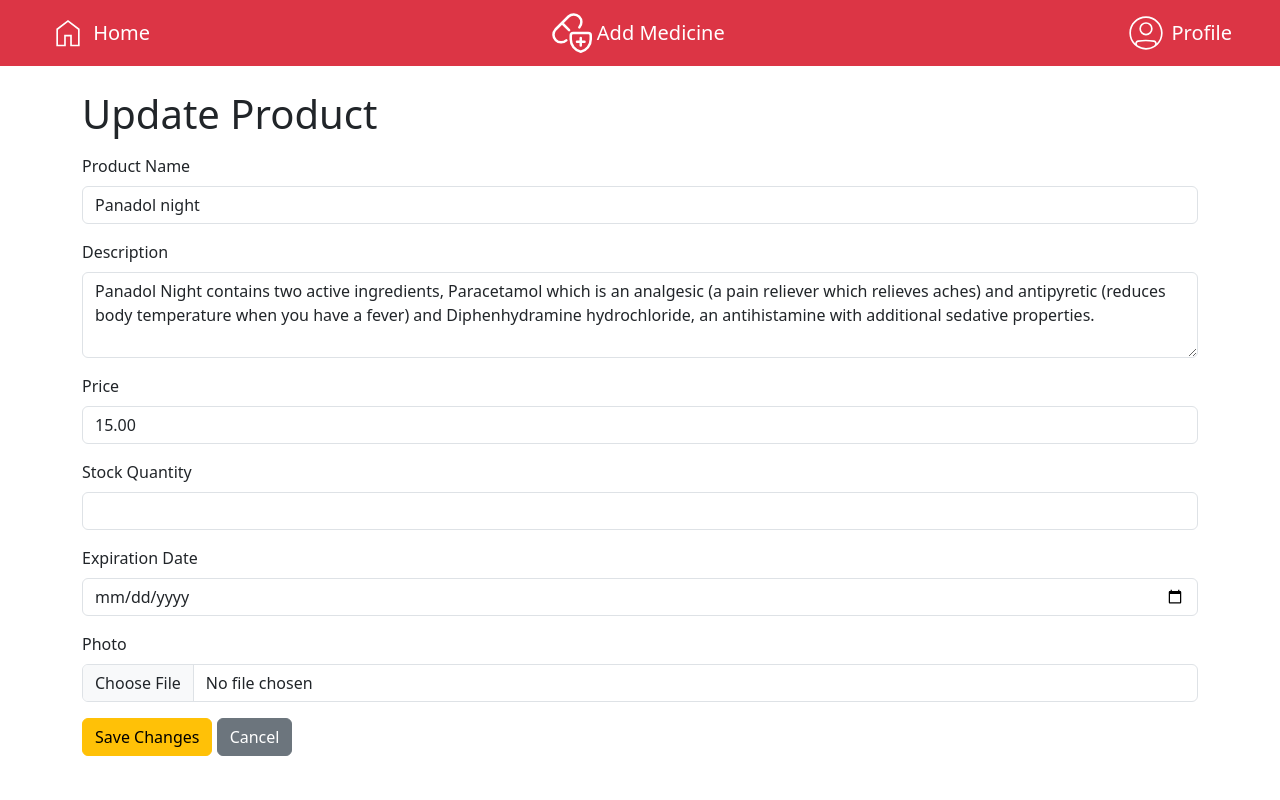
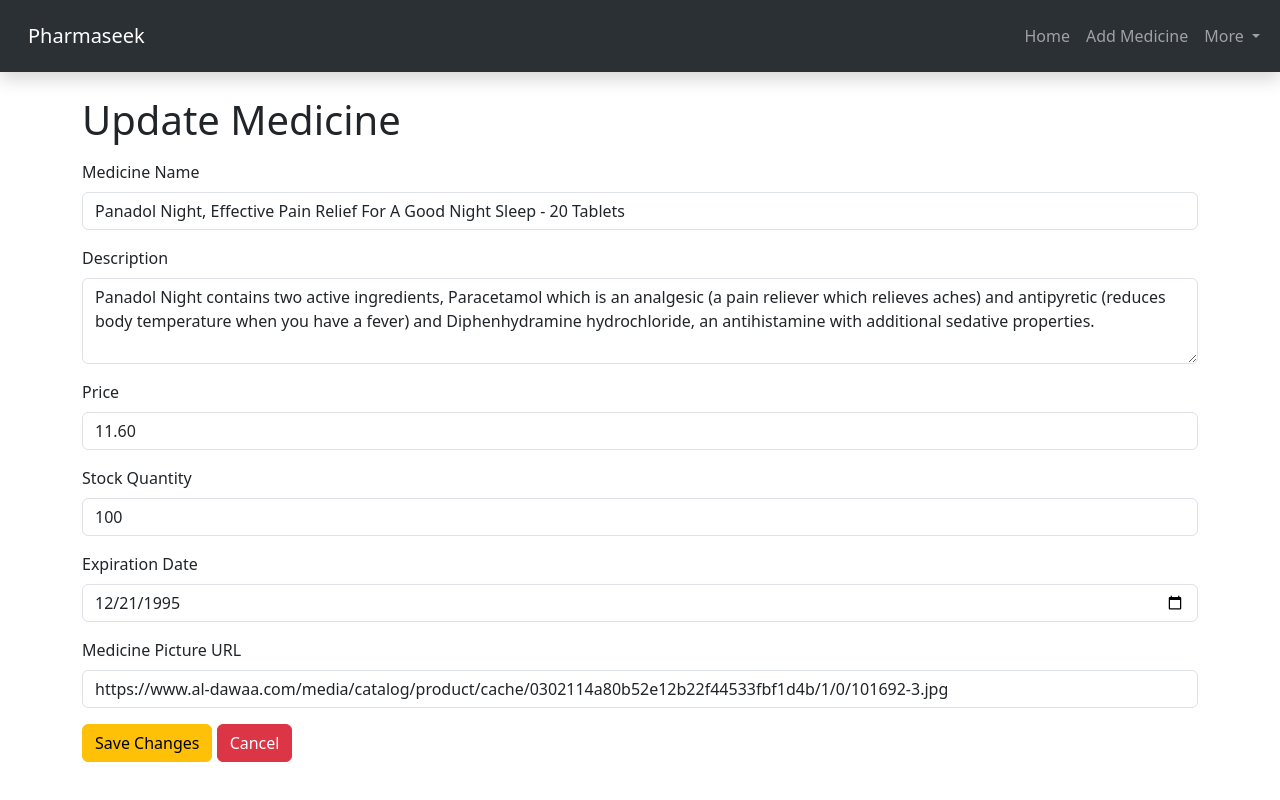
Before and after one commit to OmarAlMayouf/IS424-Project, a Django app: page /11/update/ in a window 1280 px wide. Run offline with Django 5.2, Linux system fonts and the light colour scheme; a user stored in the database is signed in; data comes from the database, SQL or seed files in the repository.

Commit message:
UI Changes

```diff
--- a/pharmacy/templates/pharmacy/base.html
+++ b/pharmacy/templates/pharmacy/base.html
@@ -4,10 +4,10 @@
 <head>
     <title>Pharmaseek</title>
     <link type="image/png" sizes="16x16" rel="icon" href="{% static 'images/icons8-medicine-16.png'%}">
-    <link rel="stylesheet" href="https://cdn.jsdelivr.net/npm/bootstrap@5.3.0/dist/css/bootstrap.min.css">
+    <link href="https://cdn.jsdelivr.net/npm/bootstrap@5.3.3/dist/css/bootstrap.min.css" rel="stylesheet" integrity="sha384-QWTKZyjpPEjISv5WaRU9OFeRpok6YctnYmDr5pNlyT2bRjXh0JMhjY6hW+ALEwIH" crossorigin="anonymous">
 </head>
 <body>
-    <nav class="d-flex justify-content-between navbar navbar-expand-lg navbar-dark bg-danger">
+    <!--<nav class="d-flex justify-content-between navbar navbar-expand-lg navbar-dark bg-danger">
         <a class="ms-5 navbar-brand" href="{% url 'read_product' %}">
             <svg xmlns="http://www.w3.org/2000/svg" width="2em" height="2em" viewBox="0 0 24 24"><path fill="currentColor" d="M6 19h3.692v-5.884h4.616V19H18v-9l-6-4.538L6 10zm-1 1V9.5l7-5.288L19 9.5V20h-5.692v-5.884h-2.616V20zm7-7.77"/></svg>
             <span class="align-middle">Home</span>
@@ -16,14 +16,44 @@
             <svg xmlns="http://www.w3.org/2000/svg" width="2em" height="2em" viewBox="0 0 24 24"><g fill="none" stroke="currentColor" stroke-linecap="round" stroke-linejoin="round" stroke-width="1.5"><path d="M8.6 16.4a4.6 4.6 0 0 1-6.5-6.5l7.8-7.8a4.6 4.6 0 0 1 6.5 6.5M5.999 5.999l4.25 4.25"/><path d="M23.25 15.75a7.67 7.67 0 0 1-6 7.5a7.67 7.67 0 0 1-6-7.5V13.5a1.5 1.5 0 0 1 1.5-1.5h9a1.5 1.5 0 0 1 1.5 1.5zm-6-.75v4.5M15 17.25h4.5"/></g></svg>
             <span class="align-middle">Add Medicine</span>
         </a>
-        <a class="me-5 navbar-brand" href="{% url 'read_product' %}">
-            <svg xmlns="http://www.w3.org/2000/svg" width="2em" height="2em" viewBox="0 0 48 48"><g fill="currentColor" fill-rule="evenodd" clip-rule="evenodd"><path d="M24 27a8 8 0 1 0 0-16a8 8 0 0 0 0 16m0-2a6 6 0 1 0 0-12a6 6 0 0 0 0 12"/><path d="M44 24c0 11.046-8.954 20-20 20S4 35.046 4 24S12.954 4 24 4s20 8.954 20 20M33.63 39.21A17.9 17.9 0 0 1 24 42a17.9 17.9 0 0 1-9.831-2.92q-.36-.45-.73-.93A2.14 2.14 0 0 1 13 36.845c0-1.077.774-1.98 1.809-2.131c6.845-1 11.558-.914 18.412.035A2.08 2.08 0 0 1 35 36.818c0 .48-.165.946-.463 1.31q-.461.561-.907 1.082m3.355-2.744c-.16-1.872-1.581-3.434-3.49-3.698c-7.016-.971-11.92-1.064-18.975-.033c-1.92.28-3.335 1.856-3.503 3.733A17.94 17.94 0 0 1 6 24c0-9.941 8.059-18 18-18s18 8.059 18 18a17.94 17.94 0 0 1-5.015 12.466"/></g></svg>
-            <span class="align-middle">Profile</span>
+        <a class="me-5 navbar-brand icon-link icon-link-hover" href="{% url 'logout' %}">
+            <svg xmlns="http://www.w3.org/2000/svg" width="2em" height="2em" viewBox="0 0 512 512"><path fill="currentColor" d="M77.155 272.034H351.75v-32.001H77.155l75.053-75.053v-.001l-22.628-22.626l-113.681 113.68l.001.001h-.001L129.58 369.715l22.628-22.627v-.001z"/><path fill="currentColor" d="M160 16v32h304v416H160v32h336V16z"/></svg>
+            <span class="align-middle">Log Out</span>
         </a>
     </nav>
+    -->
+    <nav class="navbar navbar-expand-lg bg-body-tertiary shadow " data-bs-theme="dark">
+        <div class="container-fluid">
+          <a class="navbar-brand ms-3" href="{% url 'read_product' %}">Pharmaseek</a>
+          <button class="navbar-toggler" type="button" data-bs-toggle="collapse" data-bs-target="#navbarNav" aria-controls="navbarNav" aria-expanded="false" aria-label="Toggle navigation">
+            <span class="navbar-toggler-icon"></span>
+          </button>
+          <div class="collapse navbar-collapse d-flex justify-content-around my-2" id="navbarNav">
+            <ul class="navbar-nav ms-auto">
+              <li class="nav-item">
+                <a class="nav-link" aria-current="page" href="{% url 'read_product' %}">Home</a>
+              </li>
+              <li class="nav-item">
+                <a class="nav-link" href="{% url 'create_product' %}">Add Medicine</a>
+              </li>
+              <li class="nav-item dropdown">
+                <a class="nav-link dropdown-toggle" href="#" role="button" data-bs-toggle="dropdown" aria-expanded="false">
+                  More
+                </a>
+                <ul class="dropdown-menu dropdown-menu-end">
+                  <li class="dropdown-item">
+                    <a class="nav-link bg-danger text-white rounded" href="{% url 'logout' %}">Log Out</a>
+                  </li>
+                </ul>
+              </li>
+            </ul>
+          </div>
+        </div>
+      </nav>
     <div class="container mt-4">
         {% block content %}
         {% endblock %}
     </div>
+    <script src="https://cdn.jsdelivr.net/npm/bootstrap@5.3.3/dist/js/bootstrap.bundle.min.js" integrity="sha384-YvpcrYf0tY3lHB60NNkmXc5s9fDVZLESaAA55NDzOxhy9GkcIdslK1eN7N6jIeHz" crossorigin="anonymous"></script>
 </body>
 </html>
--- a/pharmacy/templates/pharmacy/delete_product.html
+++ b/pharmacy/templates/pharmacy/delete_product.html
@@ -1,11 +1,11 @@
 {% extends 'pharmacy/base.html' %}
 
 {% block content %}
-<h1>Delete Product</h1>
-<p>Are you sure you want to delete the product <strong>{{ product.name }}</strong>?</p>
+<h1>Delete Medicine</h1>
+<p>Are you sure you want to delete the medicine <strong>{{ product.name }}</strong>?</p>
 <form method="POST" class="mt-3">
     {% csrf_token %}
     <button type="submit" class="btn btn-danger">Yes, Delete</button>
-    <a href="{% url 'view_product' product.id %}" class="btn btn-secondary">Cancel</a>
+    <a href="{% url 'view_product' product.id %}" class="btn btn-dark">Cancel</a>
 </form>
 {% endblock %}
--- a/pharmacy/templates/pharmacy/update_product.html
+++ b/pharmacy/templates/pharmacy/update_product.html
@@ -1,11 +1,11 @@
 {% extends 'pharmacy/base.html' %}
 
 {% block content %}
-<h1>Update Product</h1>
+<h1>Update Medicine</h1>
 <form method="POST" class="mt-3">
     {% csrf_token %}
     <div class="mb-3">
-        <label for="name" class="form-label">Product Name</label>
+        <label for="name" class="form-label">Medicine Name</label>
         <input type="text" id="name" name="name" class="form-control" value="{{ product.name }}" required>
     </div>
     <div class="mb-3">
@@ -18,17 +18,18 @@
     </div>
     <div class="mb-3">
         <label for="stock_quantity" class="form-label">Stock Quantity</label>
-        <input type="number" id="stock_quantity" name="stock_quantity" class="form-control" value="{{ product.stock_quantity }}" required>
+        <input type="number" id="stock_quantity" name="stock_quantity" class="form-control" value="{{ product.quantity }}" required>
     </div>
     <div class="mb-3">
         <label for="expiration_date" class="form-label">Expiration Date</label>
-        <input type="date" id="expiration_date" name="expiration_date" class="form-control" value="{{ product.expiration_date }}" required>
+        <input type="date" id="expiration_date" name="expiration_date" class="form-control" value="{{ product.expiration_date|date:'Y-m-d' }}" required>
     </div>
     <div class="mb-3">
-        <label class="form-label" for="Photo">Photo</label>
-        <input type="file" class="form-control" id="Photo" />
+        <label for="url" class="form-label">Medicine Picture URL</label>
+        <input type="text" id="url" name="url" class="form-control" required value="{{ product.picture }}">
     </div>
+
     <button type="submit" class="btn btn-warning">Save Changes</button>
-    <a href="{% url 'view_product' product.id %}" class="btn btn-secondary">Cancel</a>
+    <a href="{% url 'view_product' product.id %}" class="btn btn-danger">Cancel</a>
 </form>
 {% endblock %}
--- a/pharmacy/templates/pharmacy/view_product.html
+++ b/pharmacy/templates/pharmacy/view_product.html
@@ -33,7 +33,7 @@
         </div>
 
         <div class="mt-5 d-flex justify-content-evenly">
-            <a href="{% url 'read_product' %}" class="btn btn-secondary">Back</a>
+            <a href="{% url 'read_product' %}" class="btn btn-dark">Back</a>
             <a href="{% url 'update_product' product.id %}" class="btn btn-warning">Update</a>
             <a href="{% url 'delete_product' product.id %}" class="btn btn-danger">Delete</a>
         </div>
--- a/pharmacy/views.py
+++ b/pharmacy/views.py
@@ -68,6 +68,7 @@
         product.price = request.POST['price']
         product.quantity = request.POST['stock_quantity']
         product.expiration_date = request.POST['expiration_date']
+        product.picture = request.POST['url']
         product.save()
         return redirect('read_product')
     return render(request, 'pharmacy/update_product.html', {'product': product})
```
Also changed, not shown: pharmacy/templates/pharmacy/create_product.html (+5 -5 lines), pharmacy/templates/pharmacy/read_product.html (+6 -7 lines), pharmacy/templates/pharmacy/search_medicine.html (+12 -7 lines), db.sqlite3, pharmacy/migrations/0002_remove_product_manufacturer_product_picture.py (added).
